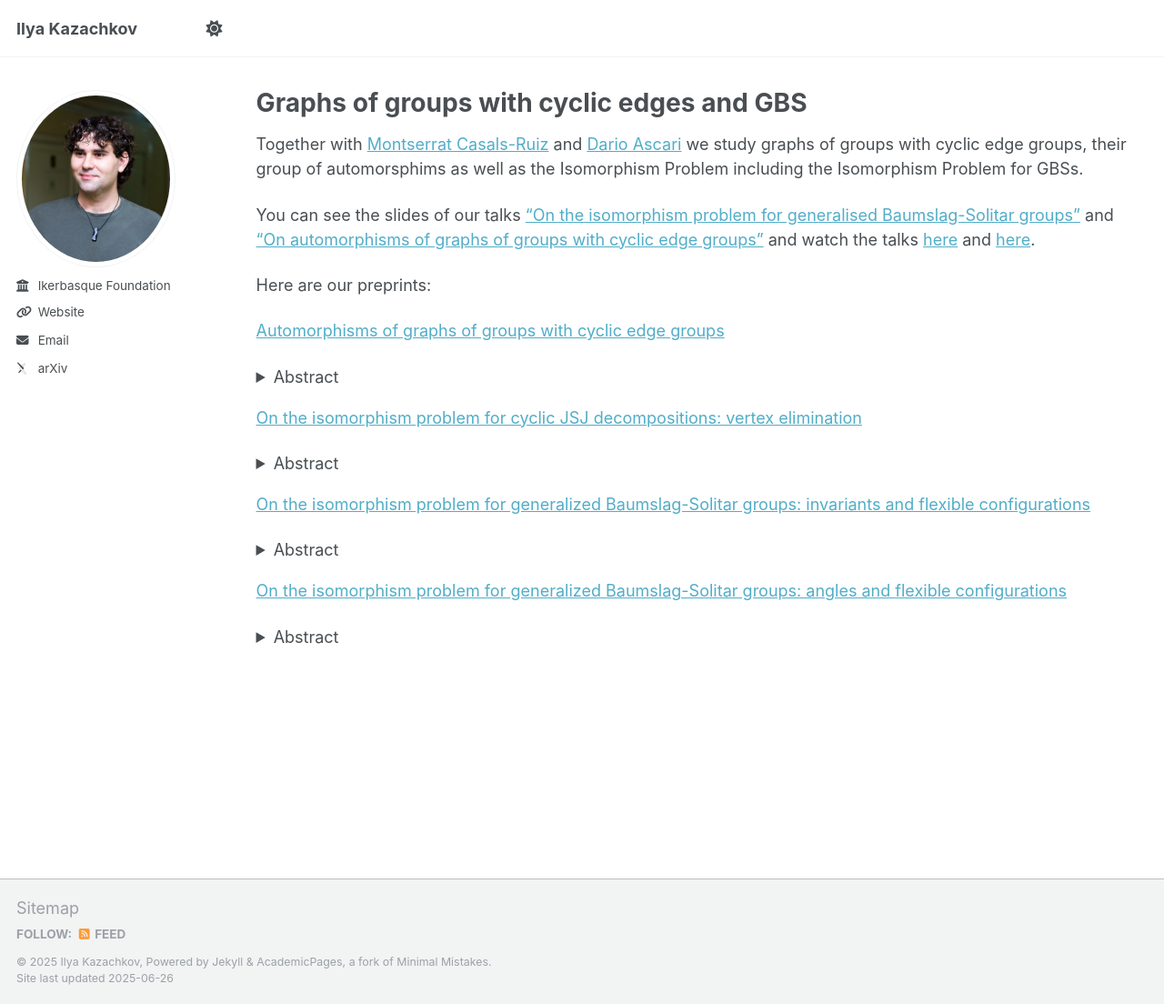
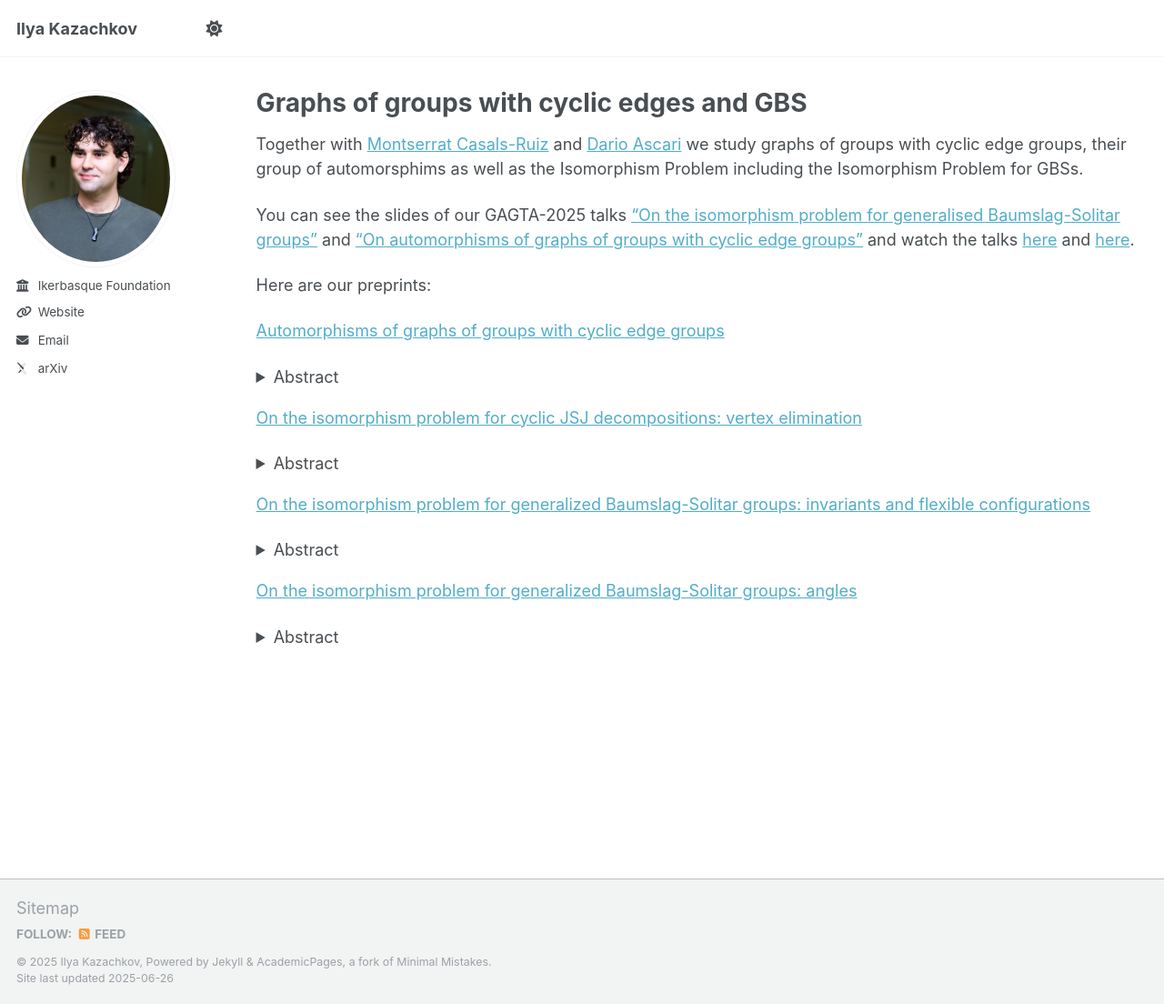
Before and after one commit to ilyakazachkov/ilyakazachkov.github.io, a Jekyll site: the page built from _pages/gbs.md, in a window 1280 px wide and 1104 px high. Shown: the whole window at 91% size. Built offline with Jekyll 4.4.1, drawn with Linux system fonts in a browser that asks for light colours; some web fonts are replaced.

Commit message:
Update gbs.md

```diff
--- a/_pages/gbs.md
+++ b/_pages/gbs.md
@@ -12,7 +12,7 @@ redirect_from:
 
 Together with <a href="https://montsecasals.wixsite.com/montse" target="_blank">Montserrat Casals-Ruiz</a>  and <a href="https://sites.google.com/view/dario-ascari" target="_blank">Dario Ascari</a> we study graphs of groups with cyclic edge groups, their group of automorsphims as well as the Isomorphism Problem including the Isomorphism Problem for GBSs.
 
-You can see the slides of our talks <a href="https://web.stevens.edu/algebraic/Stevens2025/Abstracts/Abstract_Casals.pdf" target="_blank">"On the isomorphism problem for generalised Baumslag-Solitar groups"</a> and <a href="https://web.stevens.edu/algebraic/Stevens2025/Abstracts/Abstract_Kazachkov.pdf" target="_blank">"On automorphisms of graphs of groups with cyclic edge groups"</a> and watch the talks <a href="https://stevens.hosted.panopto.com/Panopto/Pages/Viewer.aspx?id=c38c5357-60c4-4981-a8b7-b2f701871efc&start=2675.553931" target="_blank">here</a> and <a href="https://stevens.hosted.panopto.com/Panopto/Pages/Viewer.aspx?id=f2aafe88-8f4c-4202-bc09-b2f901188af4&start=3133.128986" target="_blank">here</a>.
+You can see the slides of our GAGTA-2025 talks <a href="https://web.stevens.edu/algebraic/Stevens2025/Abstracts/Abstract_Casals.pdf" target="_blank">"On the isomorphism problem for generalised Baumslag-Solitar groups"</a> and <a href="https://web.stevens.edu/algebraic/Stevens2025/Abstracts/Abstract_Kazachkov.pdf" target="_blank">"On automorphisms of graphs of groups with cyclic edge groups"</a> and watch the talks <a href="https://stevens.hosted.panopto.com/Panopto/Pages/Viewer.aspx?id=c38c5357-60c4-4981-a8b7-b2f701871efc&start=2675.553931" target="_blank">here</a> and <a href="https://stevens.hosted.panopto.com/Panopto/Pages/Viewer.aspx?id=f2aafe88-8f4c-4202-bc09-b2f901188af4&start=3133.128986" target="_blank">here</a>.
 
 
 Here are our preprints:
@@ -36,7 +36,7 @@ We describe the outer automorphism group of a one-ended fundamental group of a g
  We establish the decidability of the isomorphism problem for a broad class of generalized Baumslag–Solitar (GBS) groups—specifically, those with a single quasi-conjugacy class and a full-support gap. To achieve this, we introduce a family of invariants that fully characterize the isomorphism classes within this family.
 </details>
 
-<a href="http://ilyakazachkov.github.io/files/GBS3.pdf" target="_blank">On the isomorphism problem for generalized Baumslag-Solitar groups: angles and flexible configurations</a>
+<a href="http://ilyakazachkov.github.io/files/GBS3.pdf" target="_blank">On the isomorphism problem for generalized Baumslag-Solitar groups: angles</a>
 <details>
 <summary>Abstract</summary>
  We introduce a new isomorphism invariant for generalized Baumslag-Solitar groups (GBS), the limit angle. This invariant has a geometric interpretation that displays a novel and unique dynamic, and it is completely different from any previously known isomorphism invariant. We apply this invariant to classify GBSs with one vertex and two edges.
```
